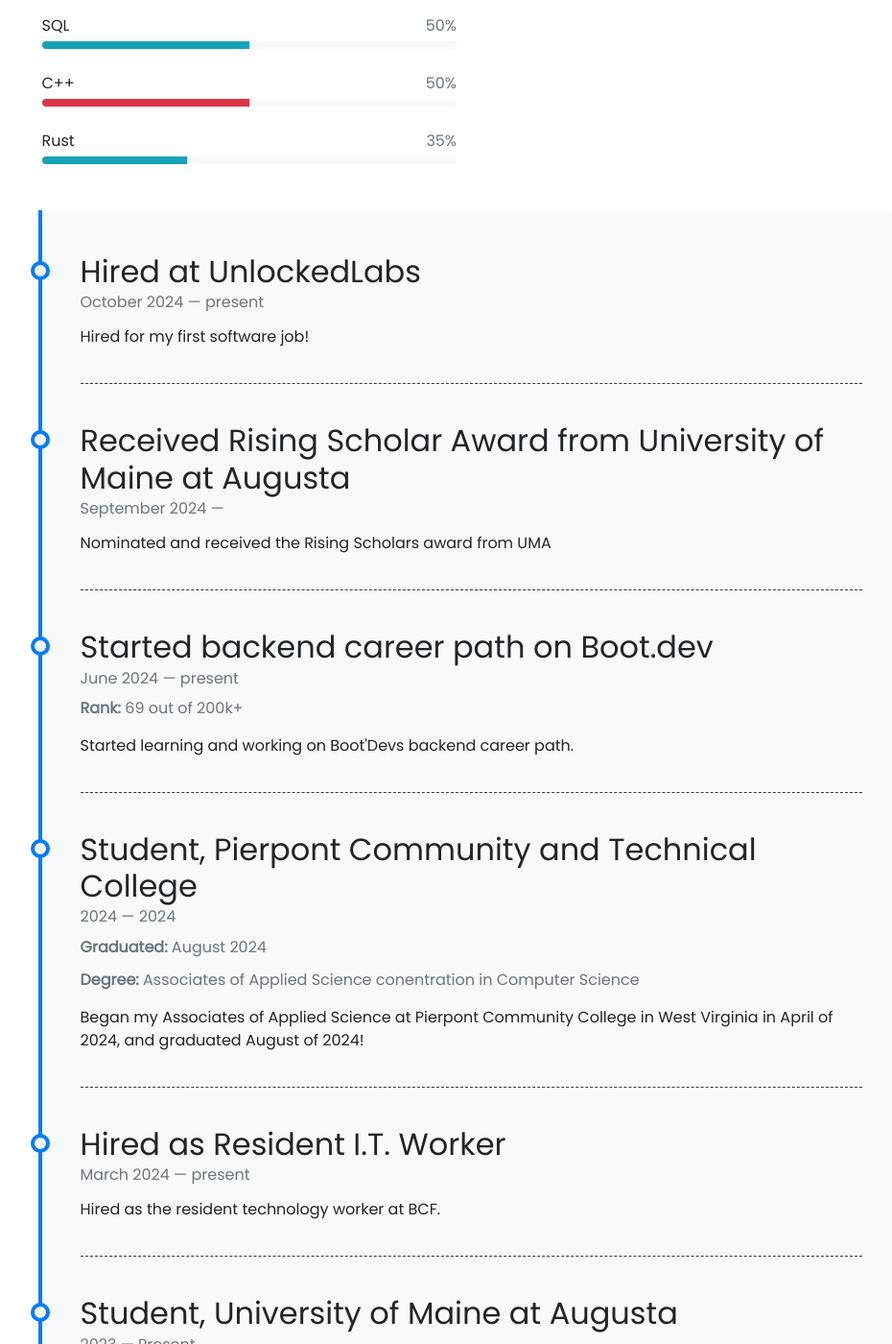
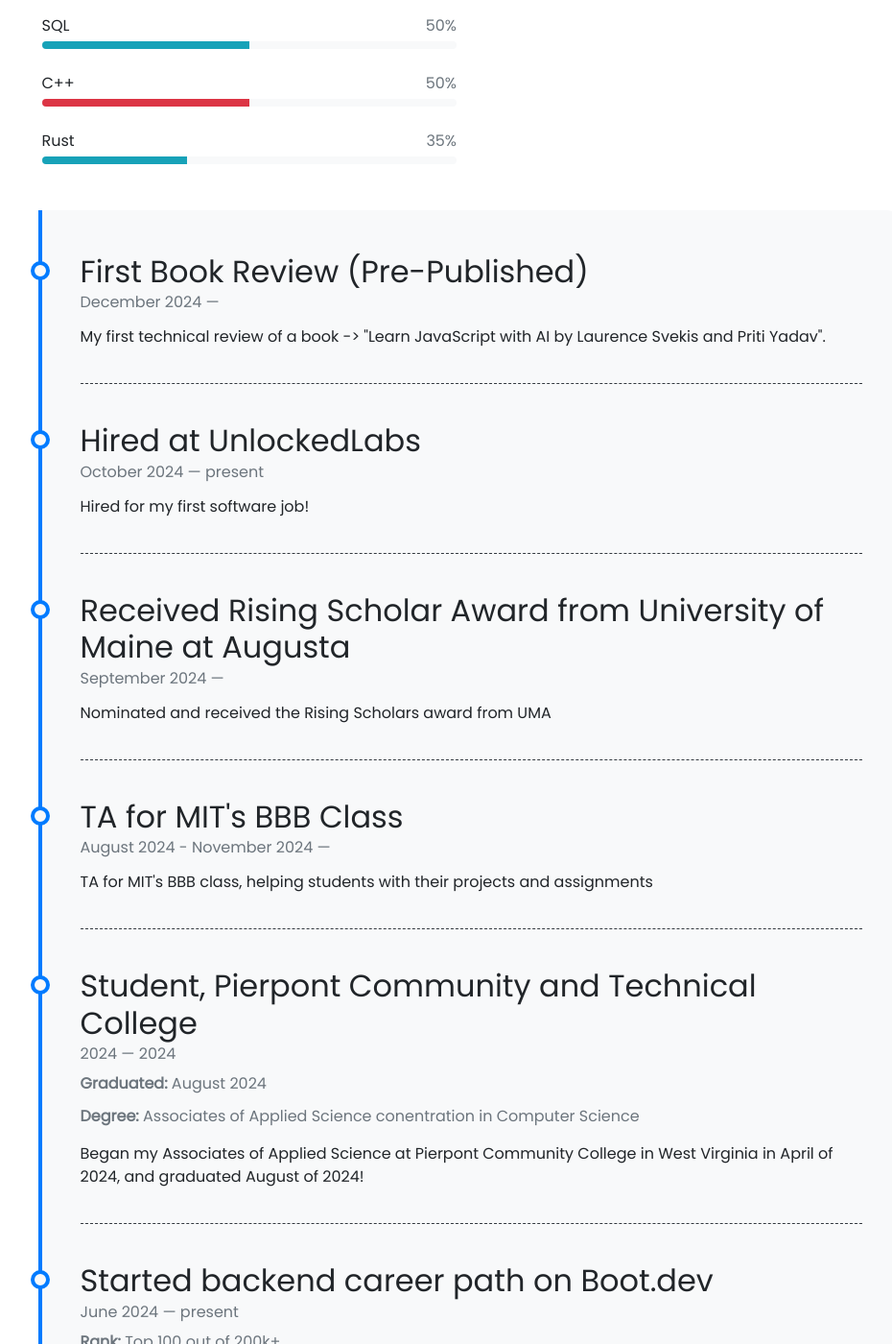
Before and after one commit to CK-7vn/CK-7vn.github.io, a Jekyll site: the page built from pages/about.md, in a window 1280 px wide and 1400 px high, scrolled down 663 px. Shown: the whole window at 96% size, without its empty margins (149-1079 px from the left). Built offline with Jekyll 4.4.1, drawn with Linux system fonts in a browser that asks for light colours; emoji names are drawn with the system emoji font; some of the changed text lies outside the part shown.

Commit message:
update timeline

```diff
--- a/_data/timeline.yml
+++ b/_data/timeline.yml
@@ -1,3 +1,7 @@
+- title: First Book Review (Pre-Published)
+  from: December 2024
+  description: My first technical review of a book ->  "Learn JavaScript with AI by Laurence Svekis and Priti Yadav".
+
 - title: Hired at UnlockedLabs
   from: October 2024
   to: present
@@ -7,11 +11,9 @@
   from: September 2024
   description: Nominated and received the Rising Scholars award from UMA
 
-- title: Started backend career path on Boot.dev
-  from: June 2024
-  to: present
-  rank: 69 out of 200k+
-  description: Started learning and working on Boot'Devs backend career path.
+- title: TA for MIT's BBB Class
+  from: August 2024 - November 2024
+  description: TA for MIT's BBB class, helping students with their projects and assignments
 
 - title: Student, Pierpont Community and Technical College
   from: 2024
@@ -19,6 +21,12 @@
   graduated: August 2024
   degree: Associates of Applied Science conentration in Computer Science
   description: Began my Associates of Applied Science at Pierpont Community College in West Virginia in April of 2024, and graduated August of 2024!
+
+- title: Started backend career path on Boot.dev
+  from: June 2024
+  to: present
+  rank: Top 100 out of 200k+
+  description: Started learning and working on Boot'Devs backend career path.
 
 - title: Hired as Resident I.T. Worker
   from: March 2024
```
